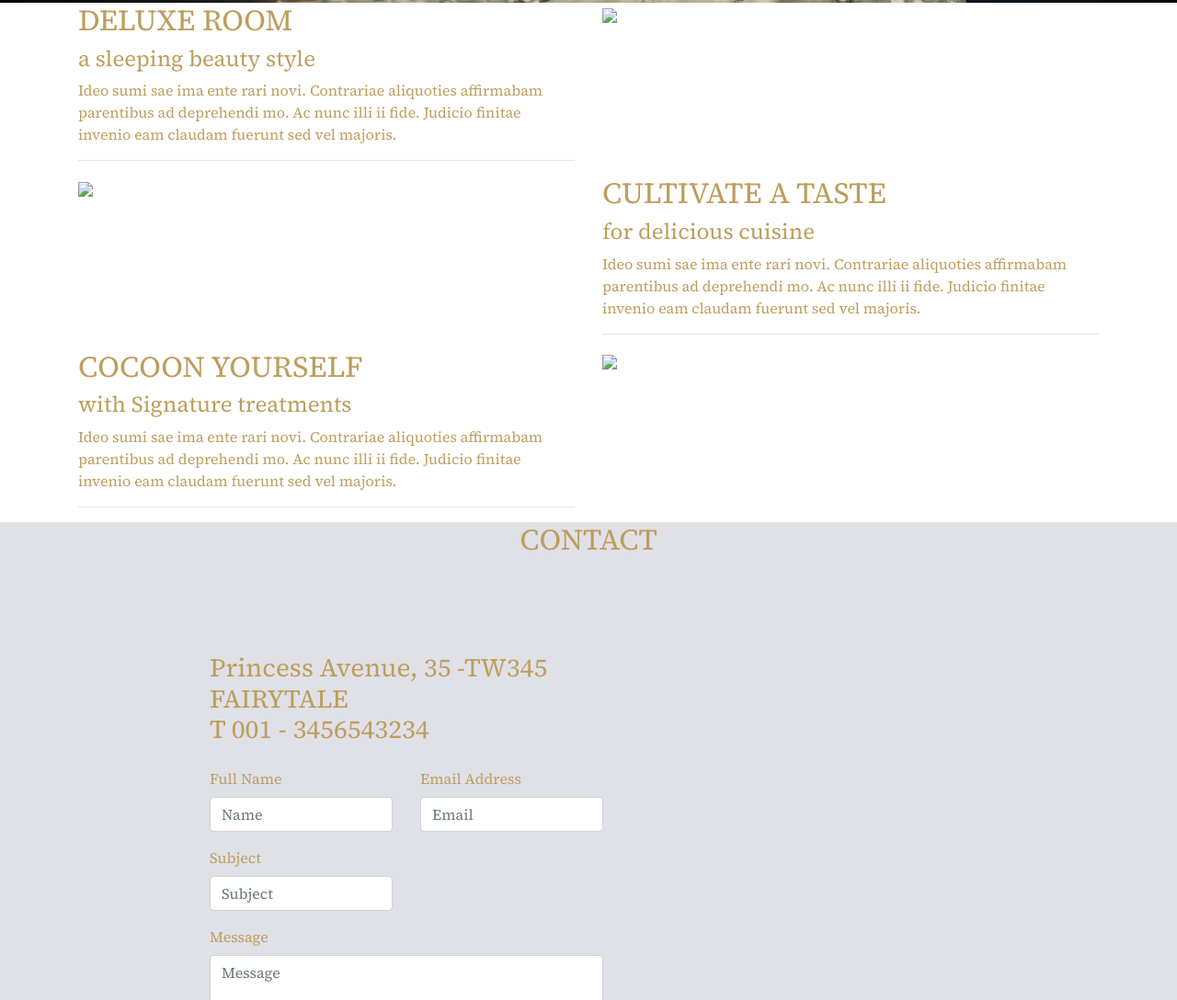
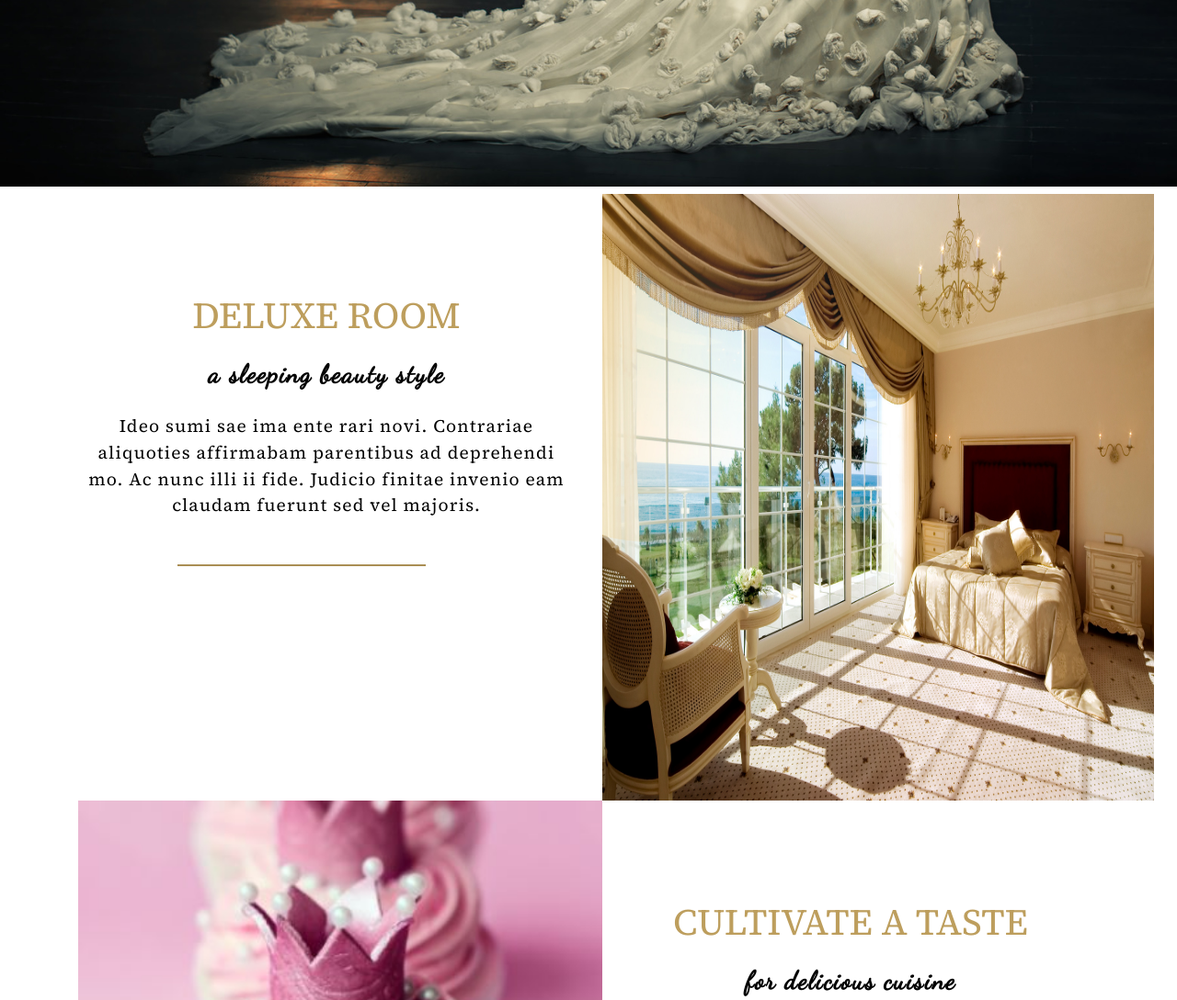
Before and after one commit to sukscode/Princess-Hotel-webpage, a plain HTML site: page index.htm in a window 1280 px wide. Shown: the part 781-1869 px from the top of the page at 92% size. Drawn offline with nearby package versions, Linux system fonts and the light colour scheme.

Commit message:
complete website

```diff
--- a/index.htm
+++ b/index.htm
@@ -10,7 +10,7 @@
     <link rel="preconnect" href="https://fonts.googleapis.com" />
     <link rel="preconnect" href="https://fonts.gstatic.com" crossorigin />
     <link
-      href="https://fonts.googleapis.com/css2?family=Source+Serif+4&family=Ubuntu&display=swap"
+      href="https://fonts.googleapis.com/css2?family=Dancing+Script&family=Source+Serif+4&display=swap"
       rel="stylesheet"
     />
 
@@ -28,7 +28,6 @@
       defer
       src="https://use.fontawesome.com/releases/v5.0.7/js/all.js"
     ></script>
-
     <!-- Bootstrap Scripts -->
     <script
       src="https://code.jquery.com/jquery-3.2.1.slim.min.js"
@@ -86,36 +85,43 @@
 
         <!-- Title -->
 
-        <div class="row">
+        <div class="w3-content" style="max-width: 1100px">
           <h1 class="big-heading">
             PRINCESS<br />
             GRAND HOTEL
             <hr />
+            <p class="dd">Where your dreams become true</p>
           </h1>
-          <hr />
-          <p class="para-heading">Where your dreams become true</p>
-          <!--<img class="title-image" src="screen_2x.jpg" alt="image" />-->
         </div>
       </div>
     </section>
 
     <!--room-->
 
-    <section class="white-section" id="rooms">
+    <section class="w3-row w3-padding-64" id="rooms">
       <div class="container">
         <div class="row">
           <div class="col-lg-6">
-            <h2>DELUXE ROOM</h2>
+            <h1>DELUXE ROOM</h1>
 
-            <h4>a sleeping beauty style</h4>
+            <h3>a sleeping beauty style</h3>
             <p>
               Ideo sumi sae ima ente rari novi. Contrariae aliquoties affirmabam
               parentibus ad deprehendi mo. Ac nunc illi ii fide. Judicio finitae
               invenio eam claudam fuerunt sed vel majoris.
             </p>
-            <hr />
+            <hr id="border-page" />
           </div>
-          <div class="col-lg-6"><img src="#" /></div>
+          <div class="col-lg-6">
+            <img
+              src="s3.webp"
+              class="w3-round w3-image w3-opacity-min"
+              alt="Table Setting"
+              width="600"
+              height="660"
+              id="shape"
+            />
+          </div>
         </div>
       </div>
     </section>
@@ -126,18 +132,25 @@
       <div class="container">
         <div class="row">
           <div class="col-lg-6">
-            <img src="#" />
+            <img
+              src="Capture.JPG"
+              class="w3-round w3-image w3-opacity-min"
+              alt="Table Setting"
+              width="570"
+              height="660"
+              id="shape"
+            />
           </div>
           <div class="col-lg-6">
-            <h2>CULTIVATE A TASTE</h2>
+            <h1>CULTIVATE A TASTE</h1>
 
-            <h4>for delicious cuisine</h4>
+            <h3>for delicious cuisine</h3>
             <p>
               Ideo sumi sae ima ente rari novi. Contrariae aliquoties affirmabam
               parentibus ad deprehendi mo. Ac nunc illi ii fide. Judicio finitae
               invenio eam claudam fuerunt sed vel majoris.
             </p>
-            <hr />
+            <hr id="border-page" />
           </div>
         </div>
       </div>
@@ -147,18 +160,27 @@
     <section class="white-section" id="spa">
       <div class="container">
         <div class="row">
-          <div class="col-lg-6">
-            <h2>COCOON YOURSELF</h2>
+          <div class="col-xl-6">
+            <h1>COCOON YOURSELF</h1>
 
-            <h4>with Signature treatments</h4>
+            <h3>with Signature treatments</h3>
             <p>
               Ideo sumi sae ima ente rari novi. Contrariae aliquoties affirmabam
               parentibus ad deprehendi mo. Ac nunc illi ii fide. Judicio finitae
               invenio eam claudam fuerunt sed vel majoris.
             </p>
-            <hr />
+            <hr id="border-page" />
           </div>
-          <div class="col-lg-6"><img src="#" /></div>
+          <div class="col-xl-6">
+            <img
+              src="https://media.istockphoto.com/photos/spa-treatment-set-picture-id856952836?k=20&m=856952836&s=612x612&w=0&h=nnu7BMV3CqV3uv4_IpYIh2K1Tu9hTRnn6GJMqQW6hh8="
+              class="w3-round w3-image w3-opacity-min"
+              alt="Table Setting"
+              width="600"
+              height="660"
+              id="shape"
+            />
+          </div>
         </div>
       </div>
     </section>
@@ -178,11 +200,10 @@
               <div class="row">
                 <div class="col-md-9 col-lg-7">
                   <div class="contact-wrap w-100 p-md-5 p-4">
-                    <h3 class="mb-4">
+                    <h4 class="mb-4">
                       Princess Avenue, 35 -TW345 FAIRYTALE<br />T 001 -
                       3456543234
-                    </h3>
-                    <div id="form-message-warning" class="mb-4"></div>
+                    </h4>
                     <form
                       method="POST"
                       id="contactForm"
@@ -199,7 +220,6 @@
                               class="form-control error"
                               name="name"
                               id="name"
-                              placeholder="Name"
                             />
                           </div>
                         </div>
@@ -213,7 +233,6 @@
                               class="form-control error"
                               name="email"
                               id="email"
-                              placeholder="Email"
                               aria-invalid="true"
                             />
                           </div>
@@ -226,7 +245,6 @@
                               class="form-control error"
                               name="subject"
                               id="subject"
-                              placeholder="Subject"
                             />
                           </div>
                         </div>
@@ -239,7 +257,6 @@
                               id="message"
                               cols="30"
                               rows="4"
-                              placeholder="Message"
                             ></textarea>
                           </div>
                         </div>
@@ -271,7 +288,7 @@
         <i class="social-icon fab fa-twitter"></i>
         <i class="social-icon fab fa-instagram"></i>
         <i class="social-icon fas fa-envelope"></i>
-        <p>© Copyright 2022 Princess Grand Hotel</p>
+        <p class="footpara">© Copyright 2022 Princess Grand Hotel</p>
       </div>
     </footer>
   </body>
--- a/style.css
+++ b/style.css
@@ -1,7 +1,9 @@
 body {
-  color: #bd9e5d;
   background-color: white;
   font-family: "Source Serif 4", sans-serif;
+}
+div {
+  display: block;
 }
 
 #title {
@@ -10,7 +12,8 @@ body {
   background-size: cover;
 }
 .big-heading {
-  padding: 22% 18% 20% 5%;
+  color: #bd9e5d;
+  padding: 27% 18% 20% 5%;
   margin-right: 20%;
   font-size: 60px;
   text-align: left;
@@ -18,18 +21,88 @@ body {
   letter-spacing: 0.06em;
   font-weight: 400;
 }
+hr {
+  border-width: 5px;
+  background-color: #bd9e5d;
+  margin: 6px 0px 0px 0px;
+  width: 50%;
+  margin-top: 50px;
+}
 
+.dd {
+  color: #ffff;
+  font-size: 25px;
+  text-align: left;
+  padding: 0% 18% 20% 0%;
+  margin-top: 0%;
+}
+
+h1 {
+  color: #bd9e5d;
+  text-align: center;
+  padding-top: 20%;
+}
+
+h3 {
+  text-align: center;
+  padding-top: 3%;
+  color: black;
+  font-family: "Dancing Script", cursive;
+  font-weight: bolder;
+  letter-spacing: 0.06em;
+}
+
+p {
+  text-align: center;
+  padding-top: 3%;
+  color: black;
+  letter-spacing: 0.06em;
+  font-size: larger;
+}
+
+#border-page {
+  margin-left: 20%;
+  width: 50%;
+  border-width: 2px;
+}
 #contact {
   background-color: #e0e0e7;
+  margin: 0%;
+  padding: 0%;
+}
+
+.heading {
+  padding: -30% 0% 0% 0%;
+  margin: 0% 50% -18% -18%;
+  font-size: xx-large;
+  letter-spacing: 0.2em;
+  text-align: left;
+  line-height: 80px;
+  color: #bd9e5d;
+  font-weight: 700;
+}
+
+.btn:hover {
+  background: #11b14f;
+  box-shadow: 0 0 5px #11b14f, 0 0 25px #11b14f, 0 0 50px #11b14f,
+    0 0 200px #11b14f;
 }
 
 #footer {
+  color: #bd9e5d;
   padding: 0% 15%;
   text-align: center;
 }
 .social-icon {
+  color: #bd9e5d;
   font-size: 1.5rem;
-  margin: 5px 10px;
+  margin: 5px 10px 0px 10px;
+}
+
+.footpara {
+  color: #bd9e5d;
+  padding: 0%;
+  margin: 0px 10px;
 }
 
 #navbarTogglerDemo02 {
```
Also changed, not shown: Capture.JPG (added).
